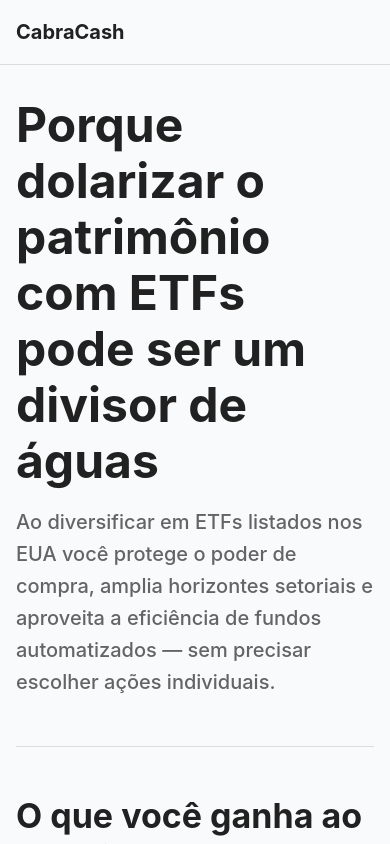
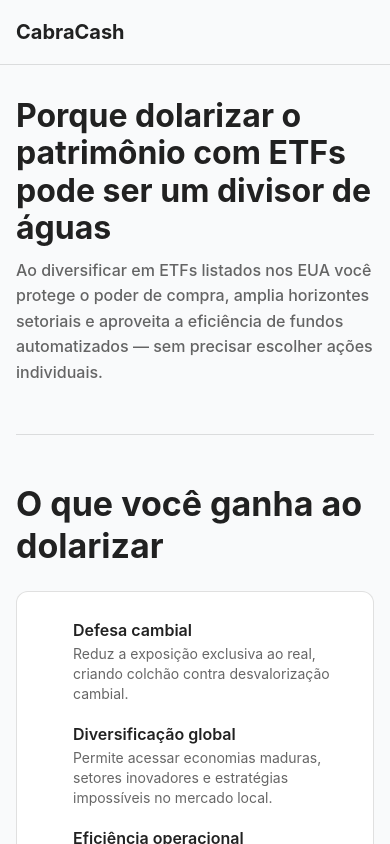
Before and after one commit to samuelalvesv/cabracash, a Next.js app: page /about in a window 390 px wide. Shown: the top 844 px of the page. Built offline with nearby package versions, Linux system fonts and the light colour scheme; some icons are missing; what @mui/material-nextjs would draw is missing.

Commit message:
Refactor typography styles in page and ranking view; enhance readability and responsiveness with updated font sizes

```diff
--- a/app/about/page.tsx
+++ b/app/about/page.tsx
@@ -90,10 +90,19 @@ export default function AboutPage() {
     <Container maxWidth="lg" sx={{ py: { xs: 4, md: 8 } }}>
       <Stack spacing={6}>
         <Box>
-          <Typography variant="h3" fontWeight={700} gutterBottom>
+          <Typography
+            variant="h3"
+            fontWeight={700}
+            gutterBottom
+            sx={{ fontSize: { xs: "2rem", md: "2.75rem" } }}
+          >
             Porque dolarizar o patrimônio com ETFs pode ser um divisor de águas
           </Typography>
-          <Typography variant="h6" color="text.secondary">
+          <Typography
+            variant="h6"
+            color="text.secondary"
+            sx={{ fontSize: { xs: "1rem", md: "1.25rem" } }}
+          >
             Ao diversificar em ETFs listados nos EUA você protege o poder de compra, amplia horizontes setoriais e aproveita a
             eficiência de fundos automatizados — sem precisar escolher ações individuais.
           </Typography>
```
Also changed, not shown: components/RankingView.tsx (+9 -5 lines).
